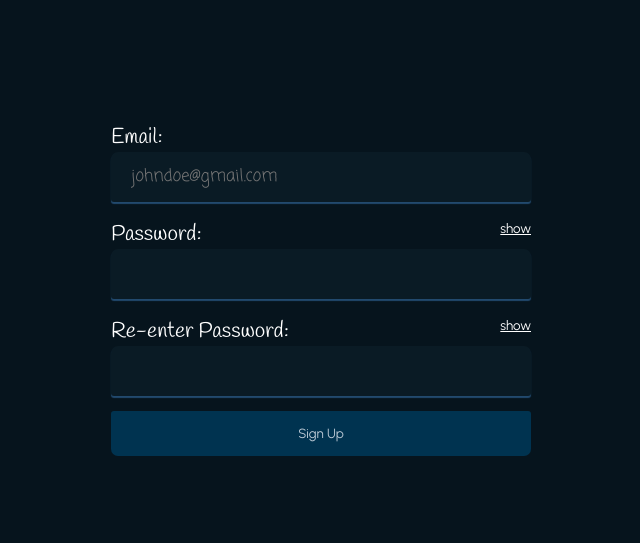
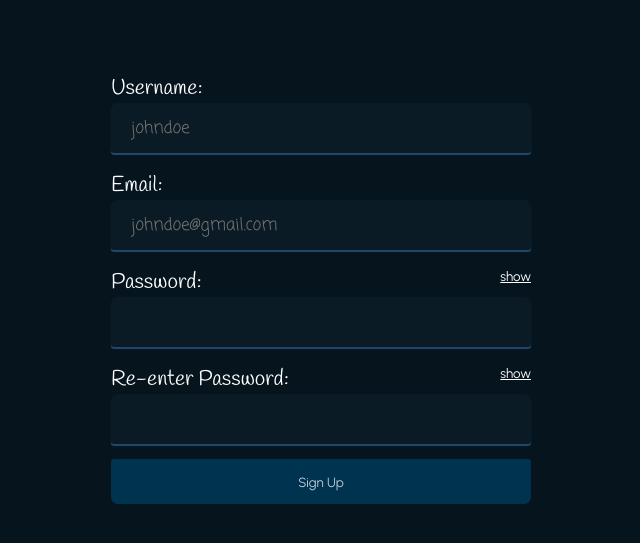
Before and after one commit to aarush-narang/URL-Shortener, a Flask app: page /sign_up in a window 1280 px wide. Shown: the part 71-614 px from the top of the page, without its empty margins (319-959 px from the left). Run offline with Flask 2, Linux system fonts and the light colour scheme.

Commit message:
added username to sign up form and removed cookies (only sessions)

```diff
--- a/routes.py
+++ b/routes.py
@@ -85,17 +85,8 @@ def home_redirect():
 
 @router.route('/home')
 def home():
-    user = request.cookies.get('user_id')
-
-    if len(session) > 1 and session['user_id'] == user: # check if there is a user id in their session and if there is check if it matches with the one in their cookies
-        try:
-            db_user = url_db.users.find({ 'user_id': user })[0]['email'] # if it matches, find the user and get the email
-        except IndexError: # if the user is not found, delete their cookie and send an "unauthorized" http response
-            res = make_response({ "msg": "Unauthorized" }, 401)
-            res.delete_cookie('user_id')
-            del session['user_id']
-            return res
-
+    if len(session) > 1: # check if there is a user id in their session
+        db_user = url_db.users.find({ 'user_id': session['user_id'] })[0]['username'] # if it matches, find the user and get the email
         return render_template('home.html', domain=os.getenv('DOMAIN'), port=os.getenv('PORT'), user=db_user) # pass in the email when rendering template
     else:
         return render_template('home.html', domain=os.getenv('DOMAIN'), port=os.getenv('PORT'))
@@ -212,8 +203,7 @@ def url_shorten():
 @router.route('/sign_in', methods=['GET', 'POST'])
 def sign_in():
     if request.method == 'GET':
-        user = request.cookies.get('user_id') # if they are already signed in, redirect them back to home
-        if len(session) > 1 and user and session['user_id'] == user:
+        if len(session) > 1: # if they are already signed in, redirect them back to home
             return redirect('/home')
         return render_template('sign_in.html')
     else:
@@ -225,10 +215,8 @@ def sign_in():
         email_check = url_db.users.find({ 'email': email }) # check if email exists
         for user in email_check:
             if user['password'] == encrypted_password: # check if password matches email (if it exists)
-                res = make_response({ 'msg': 'LOGGED_IN' }) # make a response
-                res.set_cookie(key='user_id', value=user['user_id'], max_age=604800, secure=True, httponly=True) # add cookie with user id
-                session['user_id'] = user['user_id'] # add user id to their session so they cant edit their cookie and go to someone else's account
-                return res
+                session['user_id'] = user['user_id'] # add user id to their session
+                return jsonify(msg='LOGGED_IN')
             else:
                 return jsonify(msg='INVALID_PASSWORD')
 
@@ -237,35 +225,54 @@ def sign_in():
 
 @router.get('/logout')
 def logout():
-    user = request.cookies.get('user_id') # check if they are signed in
-    if len(session) > 1 and user and session['user_id'] == user:
-        res = make_response(redirect('/home'))
-        res.delete_cookie('user_id') # deleting their cookie
+    if len(session) > 1: # check if they are signed in
         del session['user_id']
-        return res
     return redirect('/home')
 
 getLastDBUserId()
 @router.route('/sign_up', methods=['GET', 'POST'])
 def sign_up():
     if request.method == 'GET':
-        user = request.cookies.get('user_id') # if they are already signed in, redirect them back to home
-        if len(session) > 1 and user and session['user_id'] == user:
+        if len(session) > 1: # if they are already signed in, redirect them back to home
             return redirect('/home')
         return render_template('sign_up.html')
     else:
         data = request.data.decode()
         data = json.loads(data)
         email = data['email']
+        username = data['username']
+        username_check = url_db.users.find({ 'username': username }) # check if email exists
+        for user in username_check:
+            return jsonify(msg='EXISTING_USERNAME')
         email_check = url_db.users.find({ 'email': email }) # check if email exists
         for user in email_check:
             return jsonify(msg='EXISTING_EMAIL')
         password = data['password']
         last_user_id['user_id'] = str(int(last_user_id['user_id'])+1) # add on to the previous user id
         url_db.users.insert_one(
-            { 'user_id': last_user_id['user_id'], 'email': email, 'password': password }
+            { 'user_id': last_user_id['user_id'], 'username': username, 'email': email, 'password': password }
         )
         return jsonify(msg='SIGNED_UP')
+
+
+
+
+@router.route('/settings', methods=['GET', 'POST'])
+def settings():
+    if request.method == 'GET':
+        return render_template('settings.html')
+    else:
+        return jsonify(msg='received')
+
+@router.route('/mylinks', methods=['GET', 'POST'])
+def mylinks():
+    if request.method == 'GET':
+        return render_template('mylinks.html')
+    else:
+        return jsonify(msg='received')
+
+
+
 
 @router.get('/images/<img_name>')
 def return_image(img_name):
--- a/static/sign_up.js
+++ b/static/sign_up.js
@@ -48,10 +48,12 @@ window.addEventListener("load", function () {
     const email = document.getElementById('email') // email input
     const password = document.getElementById('password') // password input
     const verif_pass = document.getElementById('verify-password')  // verify password input
+    const username = document.getElementById('username')
     const returnhomebtn = document.getElementById('return-home')
     // warning messages
     const email_warning = document.getElementById('warning-message-email')
     const pass_warning = document.getElementById('warning-message-password')
+    const username_warning = document.getElementById('warning-message-username')
     const verif_pass_warning = document.getElementById('warning-message-verify-password')
     const general_warning = document.getElementById('warning-message')
     // show password text
@@ -107,6 +109,20 @@ window.addEventListener("load", function () {
                         clearInterval(emailInterval)
                     }
                 }, 100);
+            } else if(resp.msg === 'EXISTING_USERNAME') {
+                sign_up_form.reset()
+                old_username = username.value
+                username.style.border = '1px solid red'
+                username_warning.style.display = 'block'
+                username_warning.innerHTML = 'An account with this username already exists.'
+                const usernameInterval = setInterval(() => {
+                    if(username.value != old_username) {
+                        username.style.border = 'none'
+                        username_warning.style.display = 'none'
+                        username_warning.innerHTML = ''
+                        clearInterval(usernameInterval)
+                    }
+                }, 100);
             } else if(resp.msg === 'SIGNED_UP') {
                 const signinXHR = new XMLHttpRequest()
                 signinXHR.addEventListener('load', (event) => {
@@ -129,15 +145,30 @@ window.addEventListener("load", function () {
 
         signupXHR.open('POST', '/sign_up')
         signupXHR.setRequestHeader('X-CSRFToken', token[0].getAttribute('value'))
-        signupXHR.send(JSON.stringify({ "email": email.value, "password": encrypted_pass }))
+        signupXHR.send(JSON.stringify({ "username": username.value, "email": email.value, "password": encrypted_pass }))
     }
     // when the form is submitted go through these checks
     sign_up_form.addEventListener('submit', function (event) {
         event.preventDefault()
         const email_regex = /^(([^<>()\[\]\\.,;:\s@"]+(\.[^<>()\[\]\\.,;:\s@"]+)*)|(".+"))@((\[[0-9]{1,3}\.[0-9]{1,3}\.[0-9]{1,3}\.[0-9]{1,3}])|(([a-zA-Z\-0-9]+\.)+[a-zA-Z]{2,}))$/
-        const password_regex = /^(?=(.*[a-z]){3,})(?=(.*[A-Z]){2,})(?=(.*[0-9]){2,})(?=(.*[!@#$%^&*()\-__+.]){1,}).{8,}$/
+        const password_regex = /^(?! )(?=(.*[a-z]){3,})(?=(.*[A-Z]){2,})(?=(.*[0-9]){2,})(?=(.*[!@#$%^&*()\-__+.]){1,}).{8,}(?<! )$/
+        const username_regex = /^[a-zA-Z0-9]{1,20}$/
 
-        if(!email_regex.test(email.value)) { // checks for valid email
+        if(!username_regex.test(username.value)) {
+            old_username = username.value
+            username.style.border = '1px solid red'
+            username_warning.style.display = 'block'
+            username_warning.innerHTML = 'Please enter a valid username.'
+            const usernameInterval = setInterval(() => {
+                if(username.value != old_username) {
+                    username.style.border = 'none'
+                    username_warning.style.display = 'none'
+                    username_warning.innerHTML = ''
+                    clearInterval(usernameInterval)
+                }
+            }, 100);
+        }
+        else if(!email_regex.test(email.value)) { // checks for valid email
             old_email = email.value
             email.style.border = '1px solid red'
             email_warning.style.display = 'block'
--- a/templates/home.html
+++ b/templates/home.html
@@ -6,7 +6,6 @@
     <link rel="stylesheet" type="text/css" href="../templates/home.css">
     <script type="text/javascript" src="../static/url_shorten.js" domain={{domain}} port={{port}} user='{{user}}'></script>
     <script type="text/javascript" src="../static/header.js" user='{{user}}'></script>
-
     <title>Home</title>
 </head>
 <body>
--- a/templates/sign_up.html
+++ b/templates/sign_up.html
@@ -15,6 +15,16 @@
     </header>
     <div class="form-container">
         <form autocomplete="off" spellcheck="false" id='sign-up-form'>
+            <div>
+                <div class="container">
+                    <label for="username">Username:</label>
+                    <input id='username' type="text" name="username" placeholder="johndoe">
+                    <span class='focus-border'></span>
+                </div>
+                <div class="warning-message-container">
+                    <p id="warning-message-username"></p>
+                </div>
+            </div>
             <div>
                 <div class="container">
                     <label for="email">Email:</label>
```
